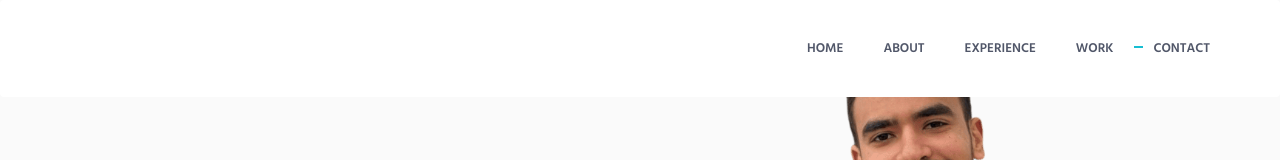
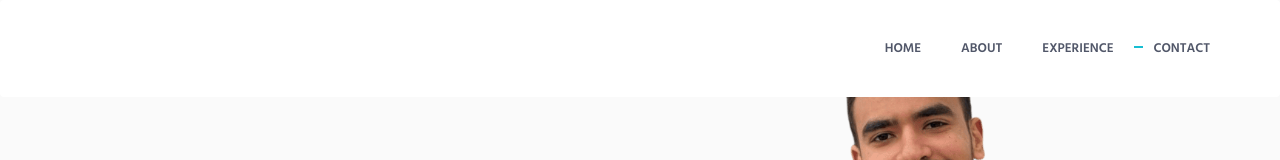
Before and after one commit to MohamedAbdelsamiea/portfolio, a plain HTML site: page HTML/index.html in a window 1280 px wide. Shown: the top 160 px of the page. Drawn offline with Linux system fonts and the light colour scheme.

Commit message:
Update index.html

```diff
--- a/HTML/index.html
+++ b/HTML/index.html
@@ -59,7 +59,6 @@
                                 <li class="js_nav-item nav-item"><a class="nav-item-child nav-item-hover" href="#body">Home</a></li>
                                 <li class="js_nav-item nav-item"><a class="nav-item-child nav-item-hover" href="#about">About</a></li>
                                 <li class="js_nav-item nav-item"><a class="nav-item-child nav-item-hover" href="#experience">Experience</a></li>
-                                <li class="js_nav-item nav-item"><a class="nav-item-child nav-item-hover" href="#work">Work</a></li>
                                 <li class="js_nav-item nav-item"><a class="nav-item-child nav-item-hover" href="#contact">Contact</a></li>
                             </ul>
                         </div>
```
